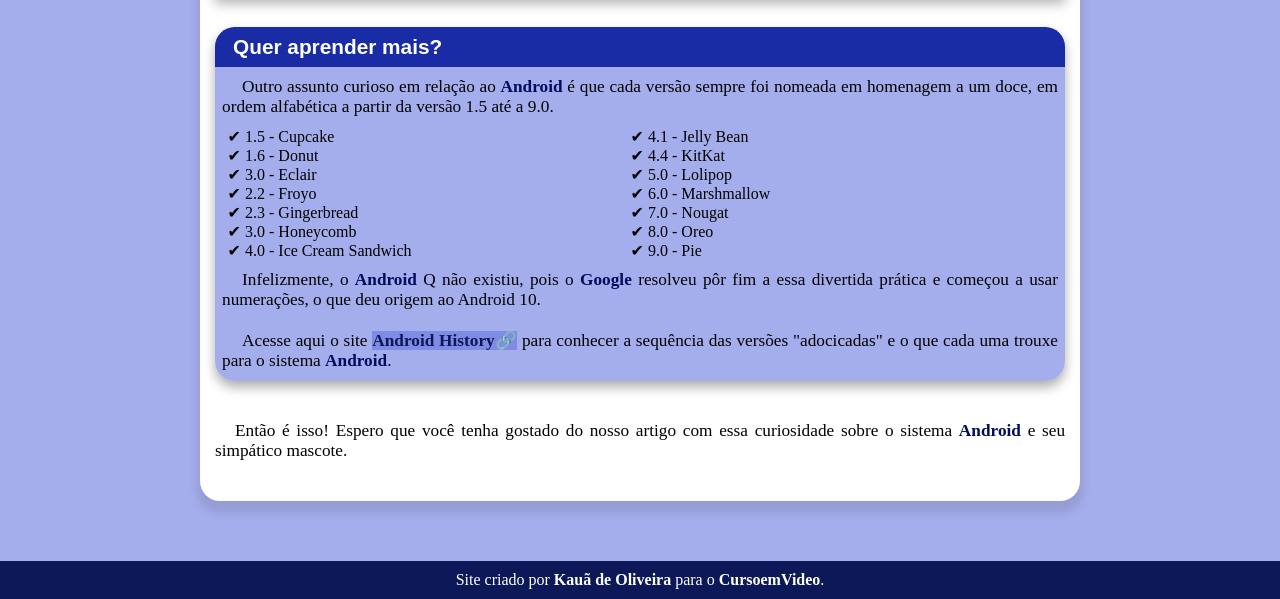
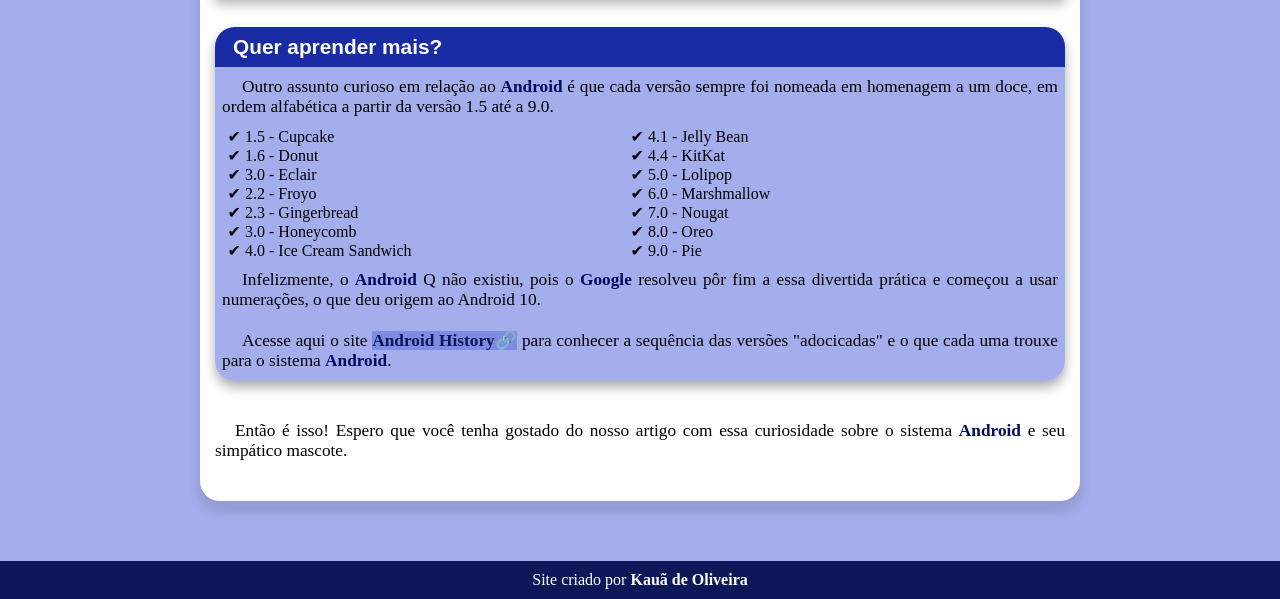
Before and after one commit to kauadeoliveira/curiosidades-tec, a plain HTML site: page index.html in a window 1280 px wide. Shown: the part 1910-2509 px from the top of the page. Drawn offline with Linux system fonts and the light colour scheme.

Commit message:
Update index.html

```diff
--- a/index.html
+++ b/index.html
@@ -4,7 +4,7 @@
     <meta charset="UTF-8">
     <meta http-equiv="X-UA-Compatible" content="IE=edge">
     <meta name="viewport" content="width=device-width, initial-scale=1.0">
-    <title>Fiz sozinho 2</title>
+    <title>Curiosidades de Tecnologia</title>
     <link rel="stylesheet" href="./estilo/style.css">
     <link rel="shortcut icon" href="imagens/favicon.ico" type="image/x-icon">
 </head>
@@ -89,7 +89,7 @@
         </p>
     </main>
     <footer>
-        <p>Site criado por <a href="https://github.com/kauadeoliveira" class="linkrodape" target="_blank">Kauã de Oliveira</a> para o <a href="https://cursoemvideo.com" class="linkrodape" target="_blank">CursoemVideo</a>.</p>
+        <p>Site criado por <a href="https://github.com/kauadeoliveira" class="linkrodape" target="_blank">Kauã de Oliveira</a></p>
     </footer>
 </body>
 </html>
```
